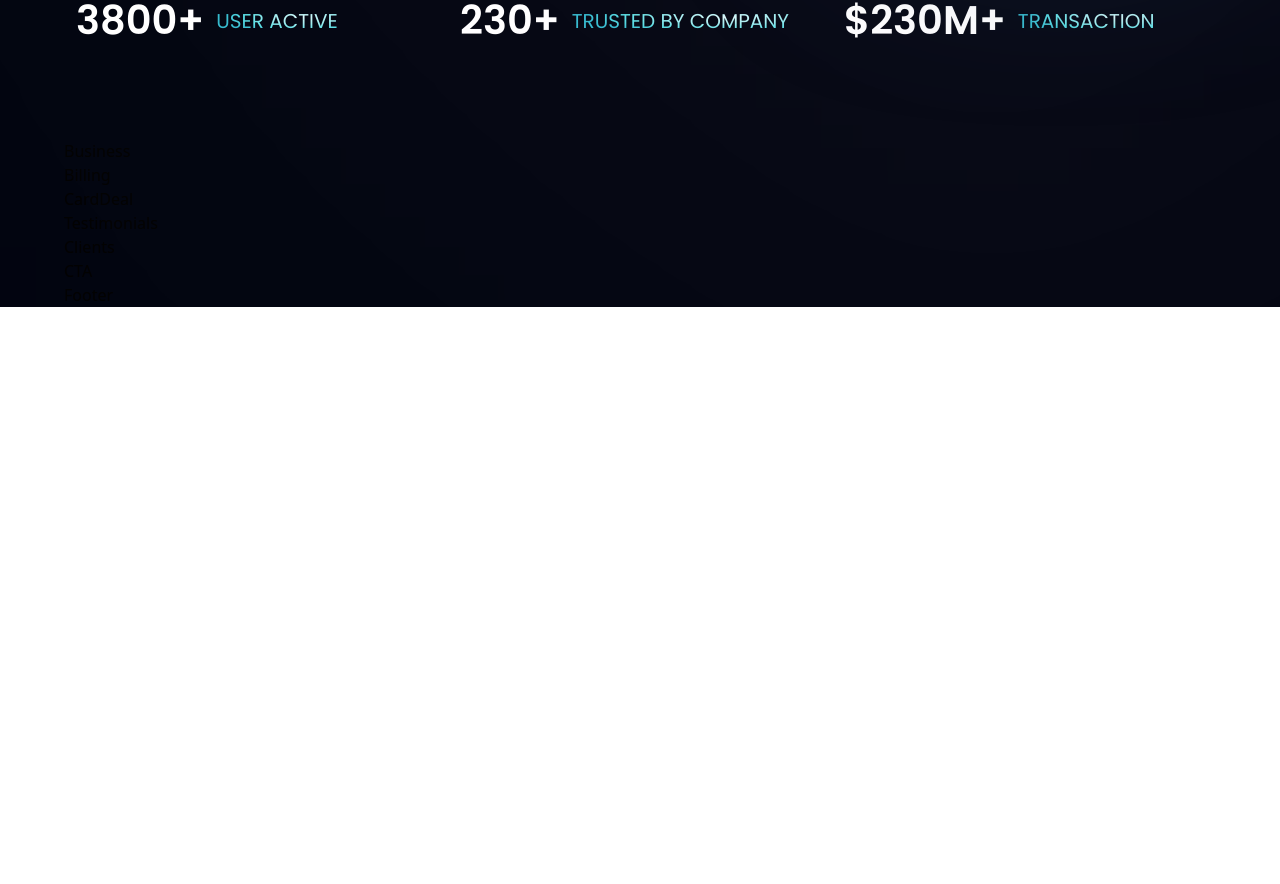
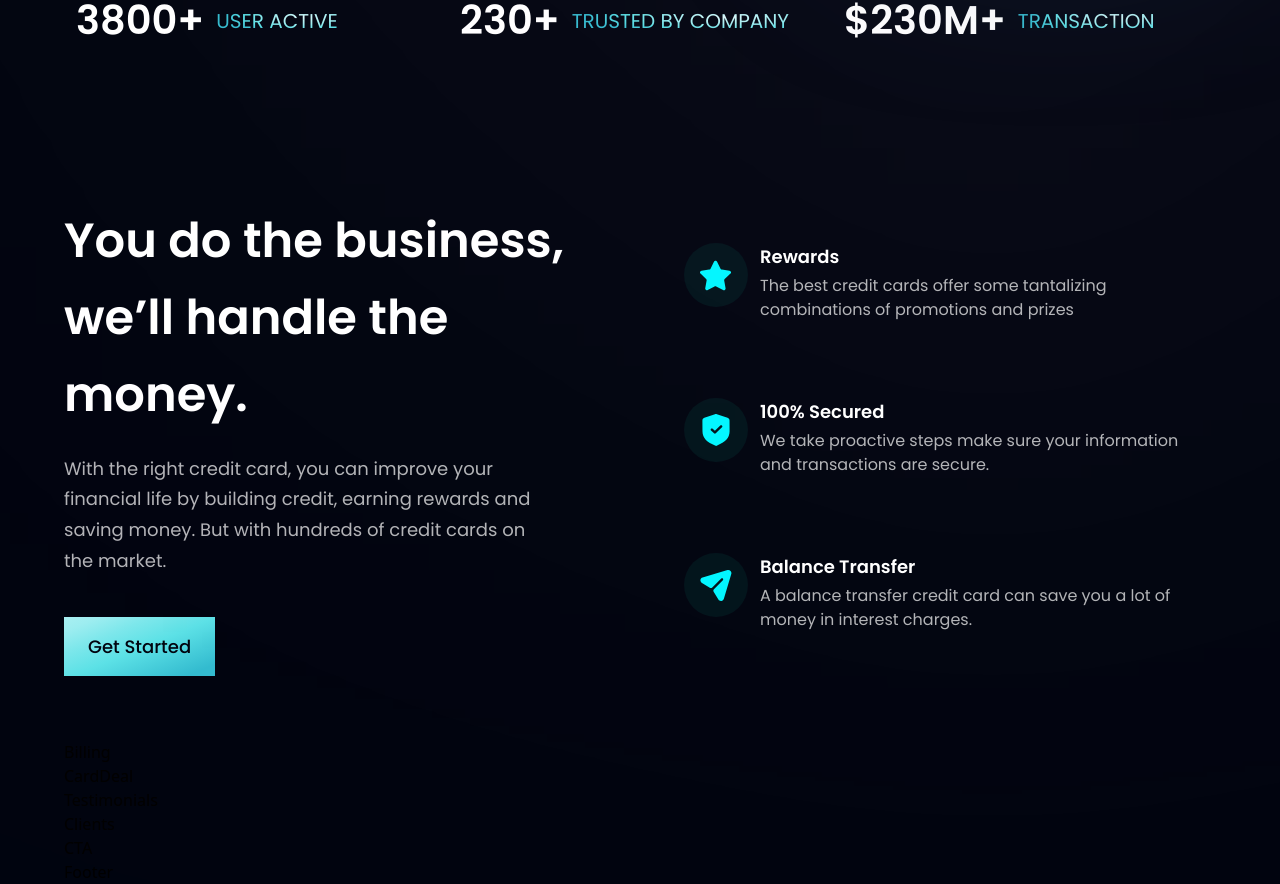
Before and after one commit to shakiroye/bank-modern-app, a React (Vite) app: page / in a window 1280 px wide. Shown: the part 806-1690 px from the top of the page. Before the commit the page ends 1113 px from the top, so only its background shows below. Built offline with nearby package versions, Linux system fonts and the light colour scheme.

Commit message:
Business Section

```diff
--- a/src/components/Business.jsx
+++ b/src/components/Business.jsx
@@ -1,9 +1,52 @@
-import React from 'react'
+import { features } from "../constants";
+import styles, { layout } from "../style";
+import Button from "./Button";
+
+const FeatureCard = ({ icon, title, content, index }) => (
+  <div
+    className={`flex flex-row p-6 rounded-[20px] ${
+      index !== features.length - 1 ? "mb-6" : "mb-0"
+    } feature-card`}
+  >
+    <div
+      className={`w-[64px] h-[64px] rounded-full ${styles.flexCenter} bg-dimBlue`}
+    >
+      <img src={icon} alt="icon" className="w-[50%] h-[50%] object-contain" />
+    </div>
+    <div className="flex-1 flex flex-col ml-3">
+      <h4 className="font-poppins font-semibold text-white text-[18px] leading[23px] mb-1">
+        {title}
+      </h4>
+      <p className="font-poppins font-normal text-dimWhite text-[16px] leading[24px] mb-1">
+        {content}
+      </p>
+    </div>
+  </div>
+);
 
 const Business = () => {
   return (
-    <div>Business</div>
-  )
-}
+    <section id="features" className={layout.section}>
+      <div className={layout.sectionInfo}>
+        <h2 className={styles.heading2}>
+          You do the business, <br className="sm:block hidden" /> we’ll handle
+          the money.
+        </h2>
+        <p className={`${styles.paragraph} max-w-[470px] mt-5`}>
+          With the right credit card, you can improve your financial life by
+          building credit, earning rewards and saving money. But with hundreds
+          of credit cards on the market.
+        </p>
+        <Button styles="mt-10" />
+      </div>
 
-export default Business
+      <div className={`${layout.sectionImg} flex-col`}>
+        {features.map((feature, index) => (
+          <FeatureCard key={feature.id} {...feature} index={index} />
+        ))}
+      </div>
+    </section>
+  );
+};
+
+export default Business;
--- a/src/components/Button.jsx
+++ b/src/components/Button.jsx
@@ -1,9 +1,15 @@
-import React from 'react'
+import React from "react";
 
-const Button = () => {
+const Button = ({ styles }) => {
   return (
-    <div>Button</div>
-  )
-}
+    <button
+      type="button"
+      className={`py-4 p-6 bg-blue-gradient
+    font-poppins font-medium text-[18px] text-primary outline-none ${styles}`}
+    >
+      Get Started
+    </button>
+  );
+};
 
-export default Button
+export default Button;
```
